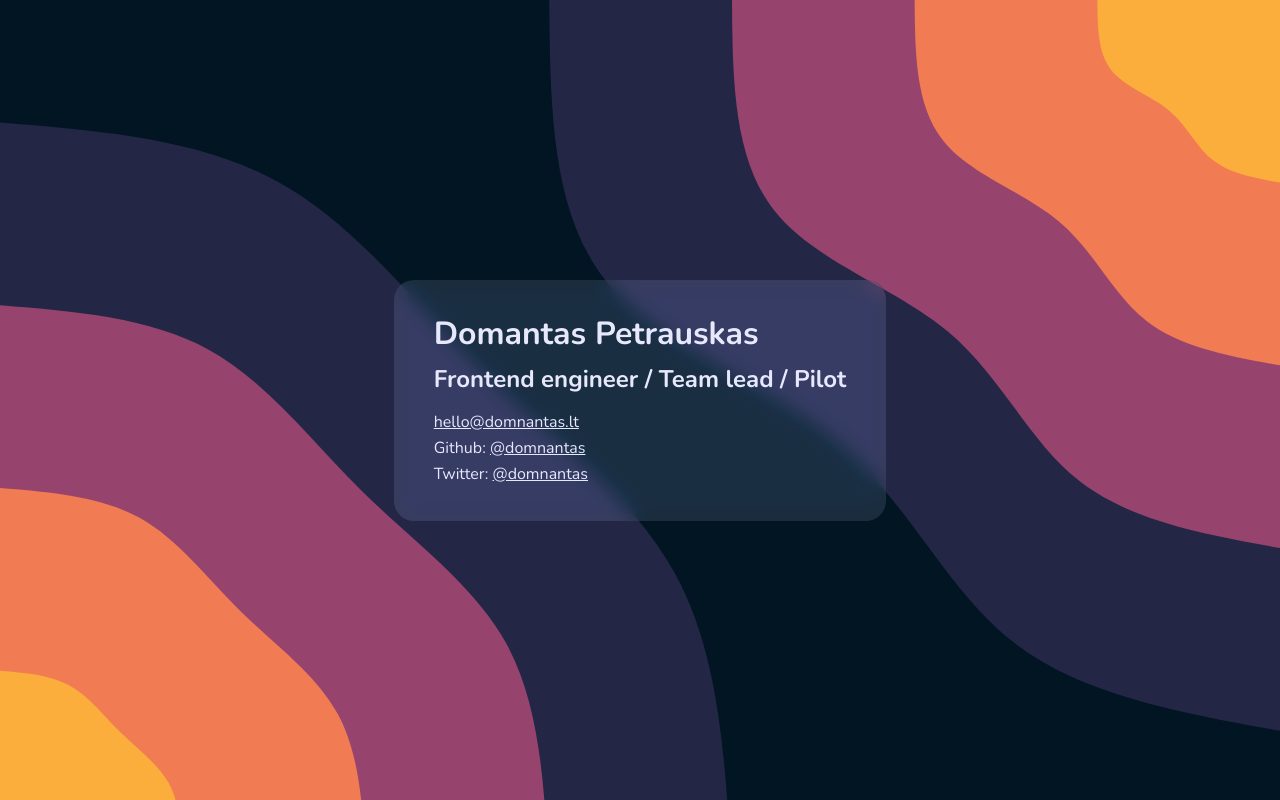
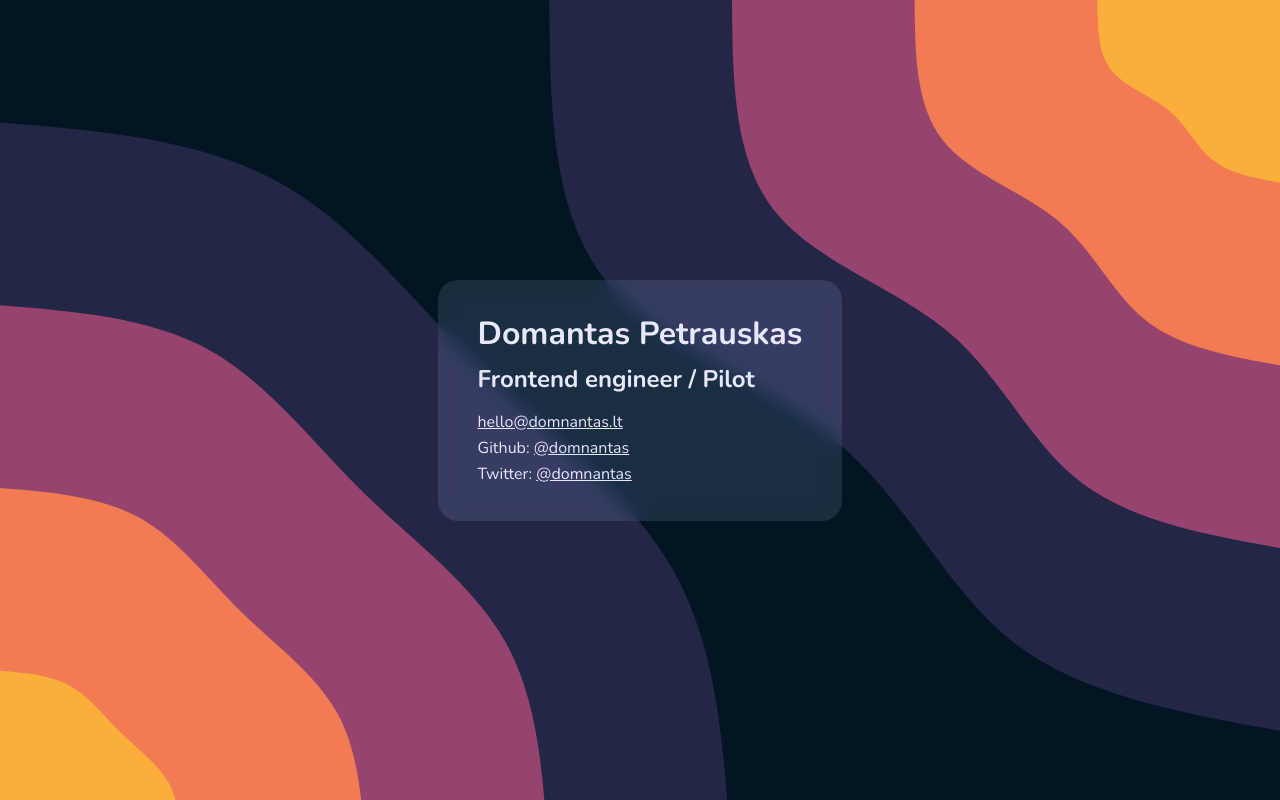
Before and after one commit to domnantas/domnantas.lt, an Astro site: page / in a window 1280 px wide. Built offline with nearby package versions, Linux system fonts and the light colour scheme; Astro itself is replaced by a stand-in of ours.

Commit message:
Update roles

```diff
--- a/src/pages/index.astro
+++ b/src/pages/index.astro
@@ -84,7 +84,7 @@ const permalink = 'https://domnantas.lt/';
 		</svg>
 		<div class="card">
 			<h1 class="name">Domantas Petrauskas</h1>
-			<h2 class="roles">Frontend engineer / Team lead / Pilot</h2>
+			<h2 class="roles">Frontend engineer / Pilot</h2>
 			<div class="contact-details">
 				<a href="mailto:hello@domnantas.lt" target="_blank">hello@domnantas.lt</a>
 			</div>
```
